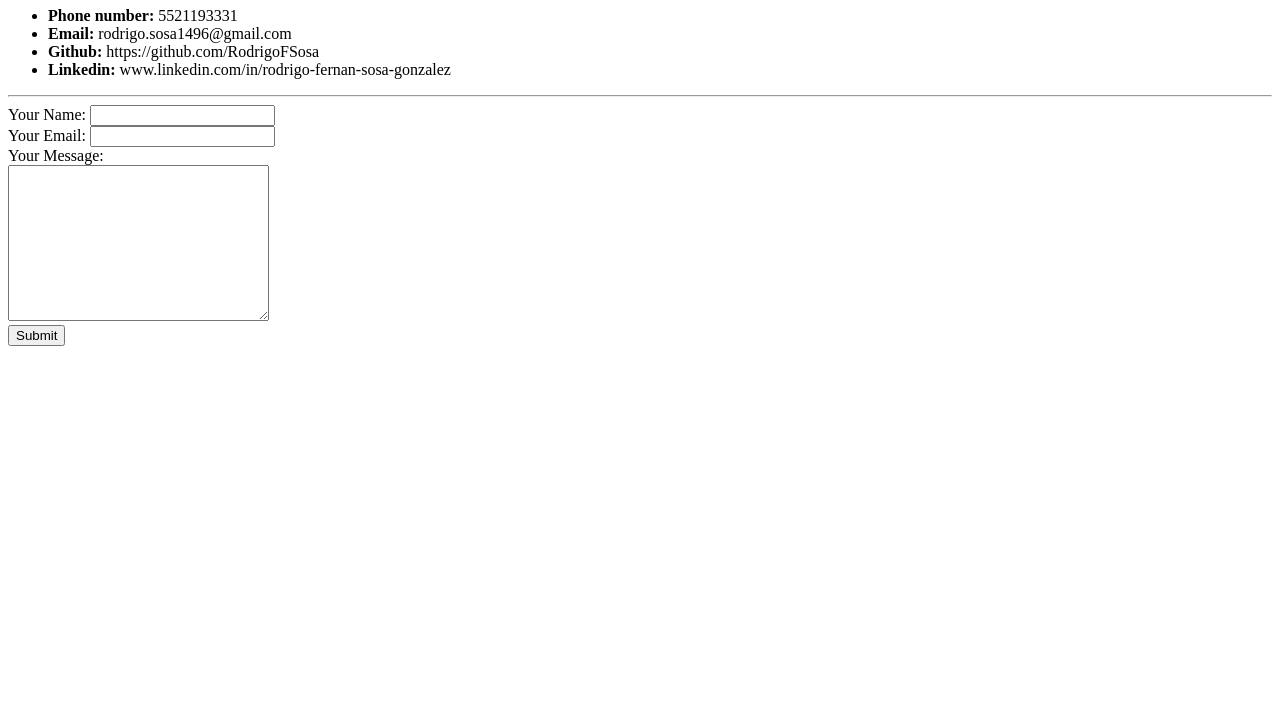
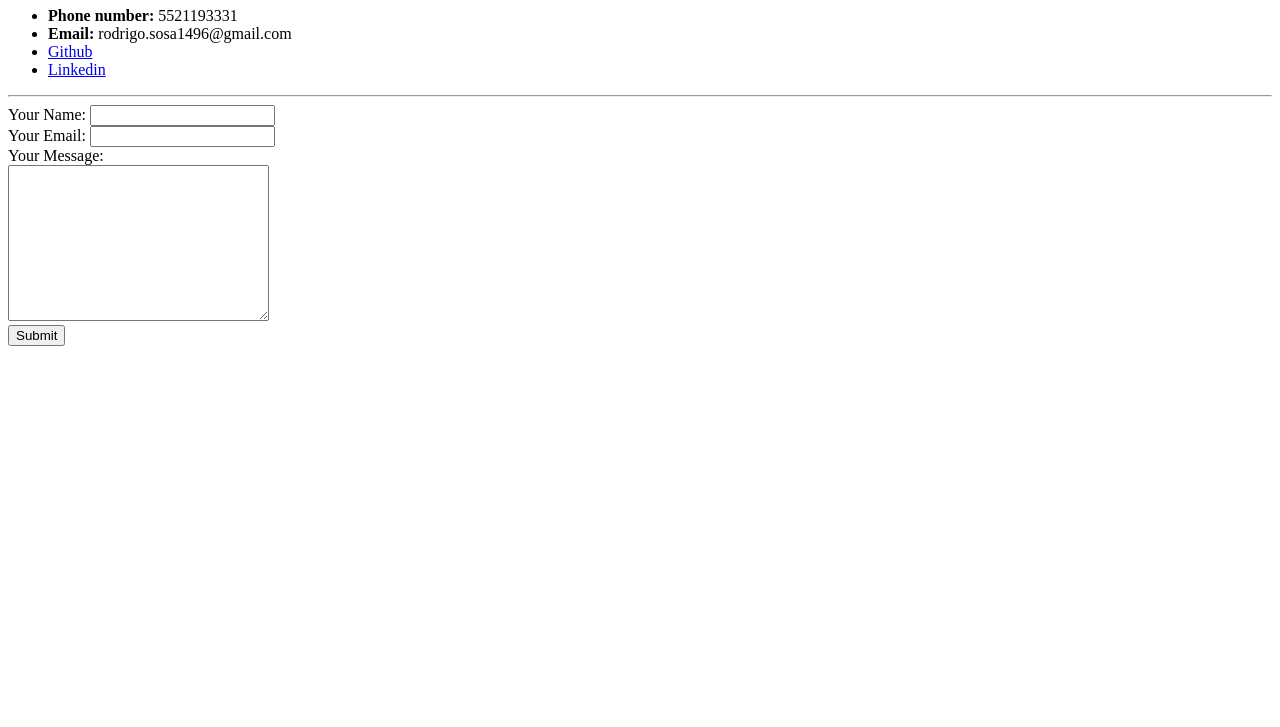
Before and after one commit to RodrigoFSosa/cv, a plain HTML site: page contactme.html in a window 1280 px wide. Shown: the part 73-800 px from the top of the page. Drawn offline with Linux system fonts and the light colour scheme.

Commit message:
Add links in Github and Linkedin items

```diff
--- a/contactme.html
+++ b/contactme.html
@@ -9,8 +9,8 @@
         <ul>
 	    <li><strong>Phone number:</strong> 5521193331</li>
  	    <li><strong>Email:</strong> rodrigo.sosa1496@gmail.com</li>
-            <li><strong>Github:</strong> https://github.com/RodrigoFSosa</li>
-	    <li><strong>Linkedin:</strong> www.linkedin.com/in/rodrigo-fernan-sosa-gonzalez</li>
+            <li><a href="https://github.com/RodrigoFSosa">Github</a></li>
+	    <li><a href="www.linkedin.com/in/rodrigo-fernan-sosa-gonzalez">Linkedin</a></li>
         </ul>
 	<hr>
 	<form action="mailto:rodrigo.sosa1496@gmail.com" method="post" enctype="text/plain">
```
